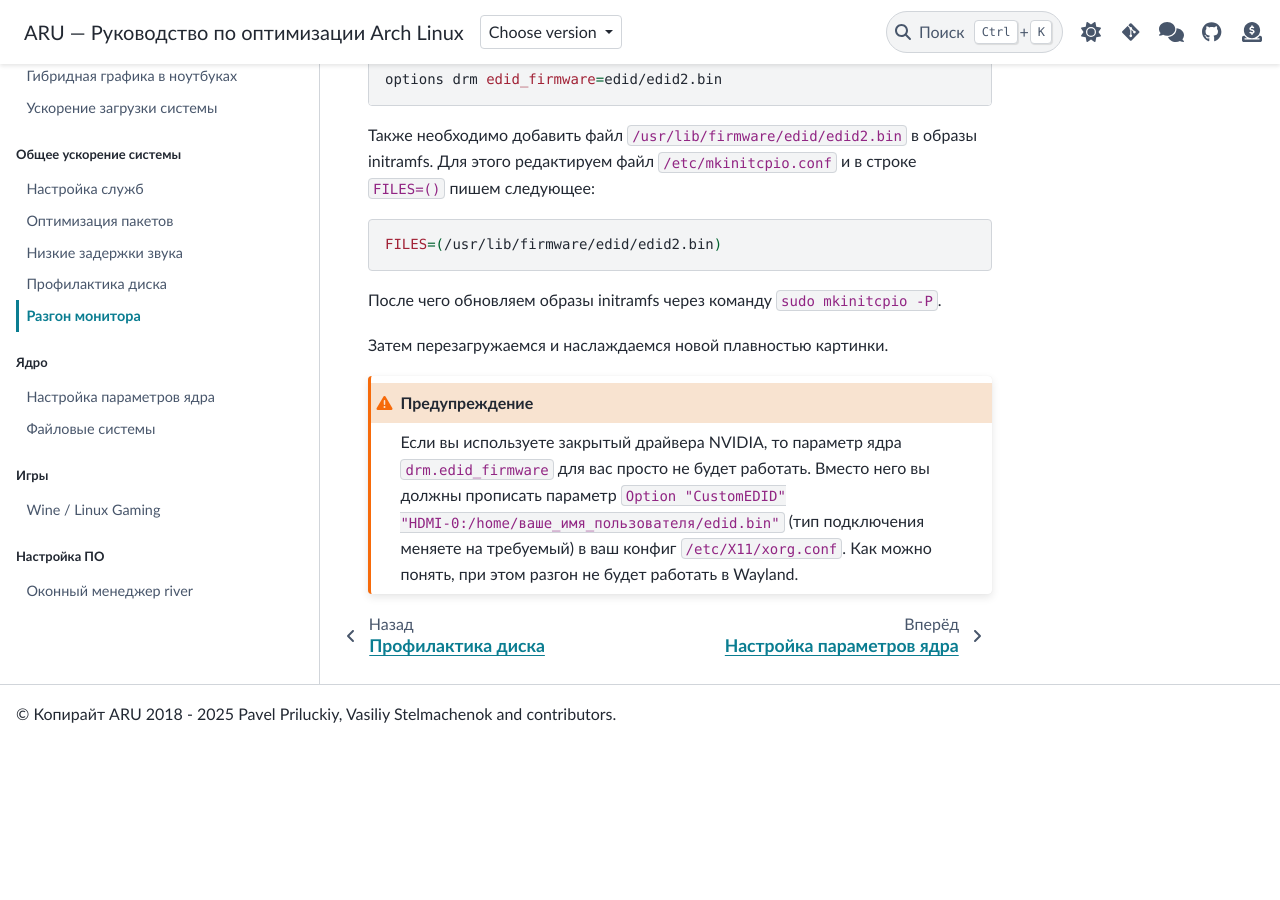
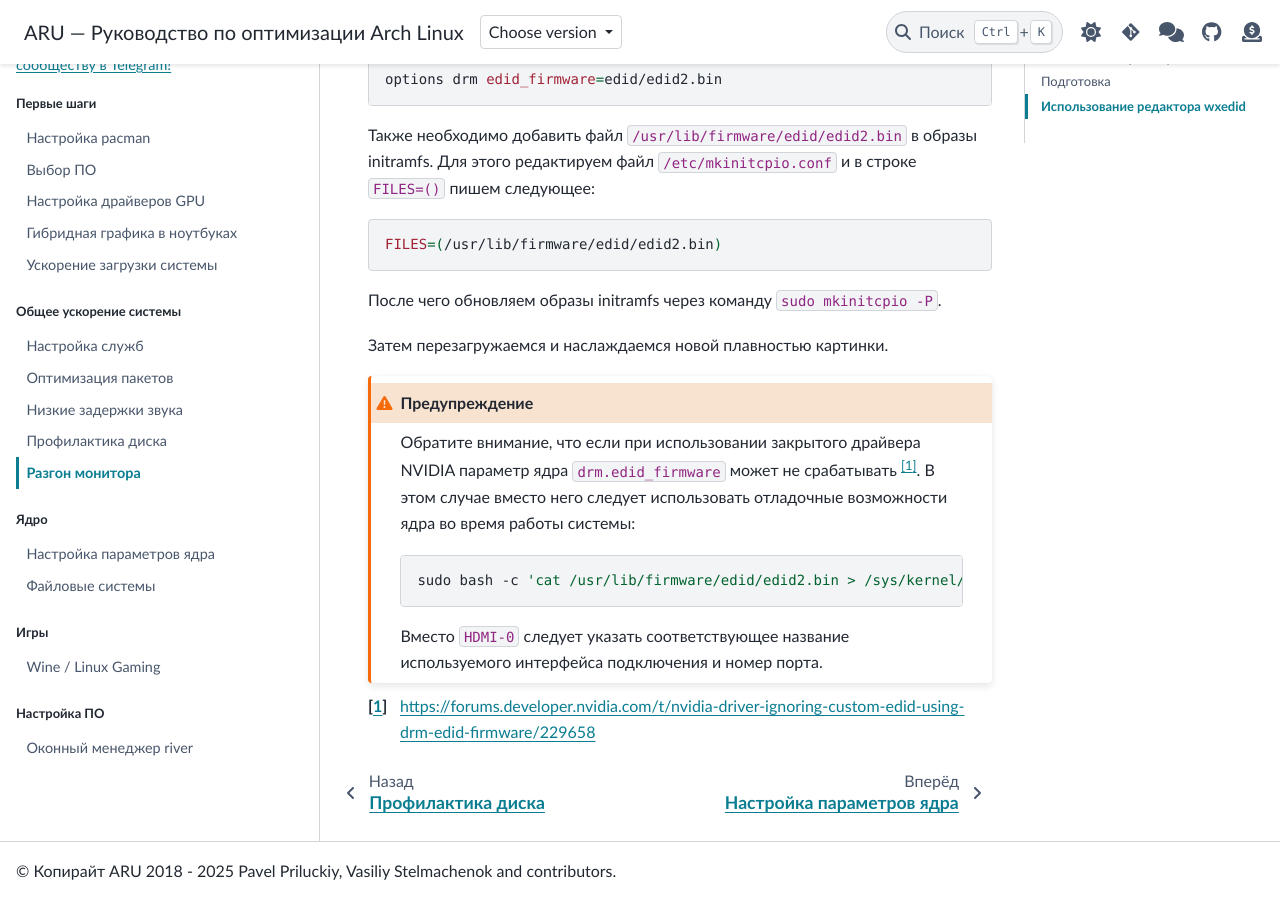
Before and after one commit to ventureoo/ARU, a Sphinx documentation site: the page built from docs/source/monitor-overlocking.rst, in a window 1280 px wide and 900 px high, scrolled down 2830 px. Built offline with Sphinx 7.4.7 and the PyData theme 0.15.4, drawn with Linux system fonts in a browser that asks for light colours; before the commit the page ends 3573 px from its top, so only the background shows below that.

Commit message:
monitor-overlocking: Change way of replacing EDID on NVIDIA
Signed-off-by: Vasiliy Stelmachenok <ventureo@cachyos.org>

```diff
--- a/docs/source/monitor-overlocking.rst
+++ b/docs/source/monitor-overlocking.rst
@@ -119,9 +119,14 @@
 
 Затем перезагружаемся и наслаждаемся новой плавностью картинки.
 
-.. warning:: Если вы используете закрытый драйвера NVIDIA, то параметр
-   ядра ``drm.edid_firmware`` для вас просто не будет работать. Вместо
-   него вы должны прописать параметр ``Option "CustomEDID"
-   "HDMI-0:/home/ваше_имя_пользователя/edid.bin"`` (тип подключения
-   меняете на требуемый) в ваш конфиг ``/etc/X11/xorg.conf``. Как
-   можно понять, при этом разгон не будет работать в Wayland.
+.. warning:: Обратите внимание, что если при использовании закрытого драйвера
+   NVIDIA параметр ядра ``drm.edid_firmware`` может не срабатывать [1]_. В этом
+   случае вместо него следует использовать отладочные возможности ядра во время
+   работы системы::
+
+      sudo bash -c 'cat /usr/lib/firmware/edid/edid2.bin > /sys/kernel/debug/dri/0/HDMI-0/edid_override'
+
+   Вместо ``HDMI-0`` следует указать соответствующее название используемого
+   интерфейса подключения и номер порта.
+
+.. [1] https://forums.developer.nvidia.com/t/nvidia-driver-ignoring-custom-edid-using-drm-edid-firmware/229658
```
